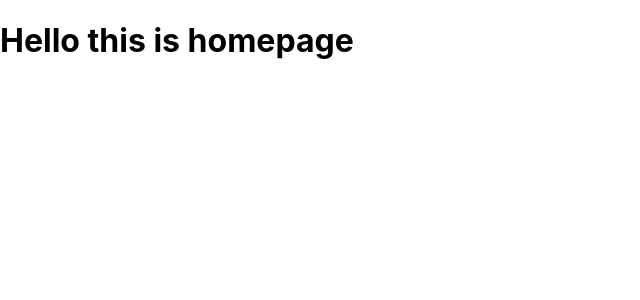
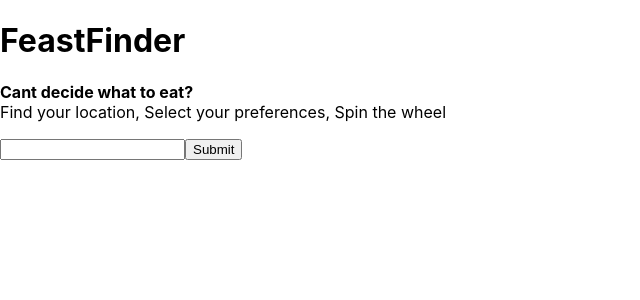
Before and after one commit to EldonLim/my-app, a React (Create React App) app: page / in a window 1280 px wide. Shown: the top 300 px of the page, without its empty margins (0-640 px from the left). Built offline with nearby package versions, Linux system fonts and the light colour scheme.

Commit message:
trial commit

```diff
--- a/src/Pages/HomePage.js
+++ b/src/Pages/HomePage.js
@@ -1,6 +1,18 @@
 const HomePage = () => {
+
+
     return (
-        <h1>Hello this is homepage</h1>
+        <header>
+            <h1>FeastFinder</h1>
+            <p>
+                <b>Cant decide what to eat?</b><br/>
+                Find your location, Select your preferences, Spin the wheel
+            </p>
+            <form>
+                <input/>
+                <button>Submit</button>
+            </form>
+        </header>
     )
 }
 
```
